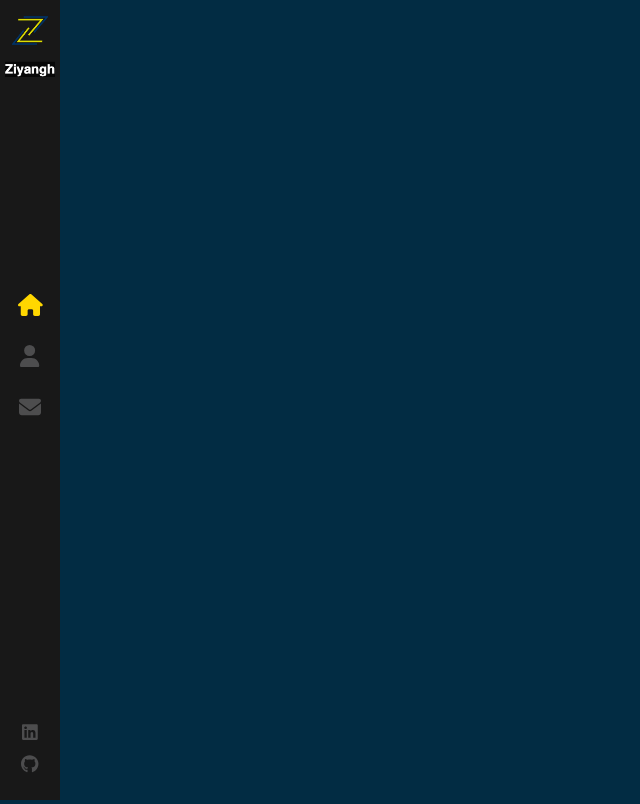
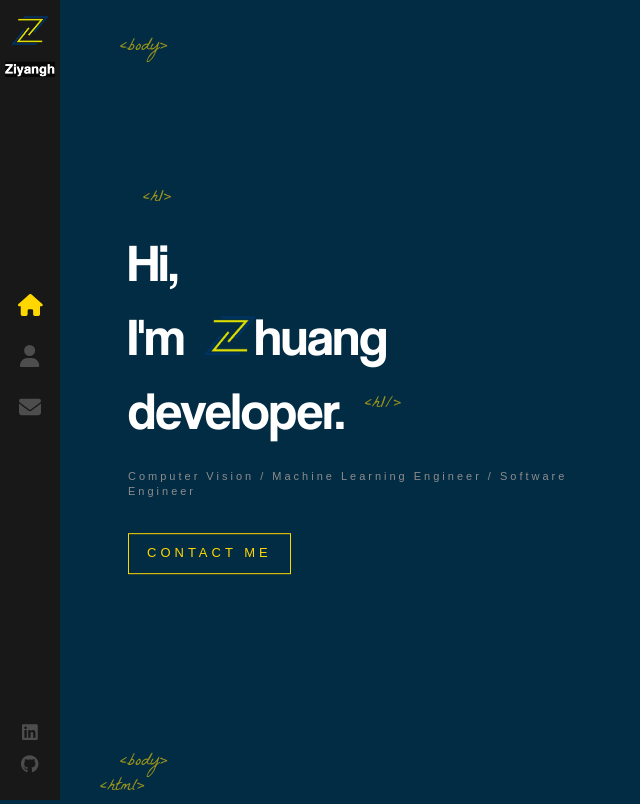
Before and after one commit to huang997733/react-portfolio, a React (Create React App) app: page / in a window 1280 px wide. Shown: the whole page, without its empty margins (0-640 px from the left). Built offline with nearby package versions, Linux system fonts and the light colour scheme.

Commit message:
Building home page

```diff
--- a/src/App.js
+++ b/src/App.js
@@ -1,12 +1,15 @@
 import './App.scss'
 import { Routes, Route } from 'react-router-dom'
 import Layout from './components/Layout'
+import Home from './components/Home'
 
 function App() {
   return (
     <>
       <Routes>
-        <Route path="/" element={<Layout />} />
+        <Route path="/" element={<Layout />}>
+          <Route index element={<Home />} />
+        </Route>
       </Routes>
     </>
   )
--- /dev/null
+++ b/src/components/AnimatedLetters/index.js
@@ -0,0 +1,15 @@
+import './index.scss'
+
+const AnimatedLetters = ({ letterClass, strArray, idx }) => {
+  return (
+    <span>
+      {strArray.map((char, i) => (
+        <span key={char + i} className={`${letterClass} _${i + idx}`}>
+          {char}
+        </span>
+      ))}
+    </span>
+  )
+}
+
+export default AnimatedLetters
--- /dev/null
+++ b/src/components/Home/index.js
@@ -0,0 +1,43 @@
+import { useState } from 'react'
+import { Link } from 'react-router-dom'
+import LogoTitle from '../../assets/images/logo-Z.png'
+import AnimatedLetters from '../AnimatedLetters'
+import './index.scss'
+
+const Home = () => {
+  const [letterClass, setLetterClass] = useState('text-animate')
+  const nameArray = ['h', 'u', 'a', 'n', 'g']
+  const jobArray = ['d', 'e', 'v', 'e', 'l', 'o', 'p', 'e', 'r', '.']
+
+  return (
+    <div className="container home-page">
+      <div className="text-zone">
+        <h1>
+          <span className={letterClass}>H</span>
+          <span className={`${letterClass} _12`}>i,</span>
+          <br />
+          <span className={`${letterClass} _13`}>I</span>
+          <span className={`${letterClass} _14`}>'m</span>
+          <img src={LogoTitle} alt="developer" />
+          <AnimatedLetters
+            letterClass={letterClass}
+            strArray={nameArray}
+            idx={15}
+          />
+          <br />
+          <AnimatedLetters
+            letterClass={letterClass}
+            strArray={jobArray}
+            idx={20}
+          />
+        </h1>
+        <h2>Computer Vision / Machine Learning Engineer / Software Engineer</h2>
+        <Link to="/contact" className="flat-button">
+          CONTACT ME
+        </Link>
+      </div>
+    </div>
+  )
+}
+
+export default Home
--- /dev/null
+++ b/src/components/Home/index.scss
@@ -0,0 +1,79 @@
+.home-page {
+  .text-zone {
+    position: absolute;
+    left: 10%;
+    top: 50%;
+    transform: translateY(-50%);
+    width: 40%;
+    max-height: 90%;
+  }
+  h1 {
+    color: #fff;
+    font-size: 53px;
+    margin: 0;
+    font-family: 'Coolvetica';
+    font-weight: 400;
+
+    &::before {
+      content: '<h1>';
+      font-family: 'La Belle Aurore';
+      color: #ffd700;
+      font-size: 18px;
+      position: absolute;
+      margin-top: -40px;
+      left: 15px;
+      opacity: 0.6;
+    }
+
+    &::after {
+      content: '<h1/>';
+      font-family: 'La Belle Aurore';
+      color: #ffd700;
+      font-size: 18px;
+      position: absolute;
+      margin-top: 18px;
+      margin-left: 20px;
+      animation: fadeIn 1s 1.7s backwards;
+      opacity: 0.6;
+    }
+
+    img {
+      width: 50px;
+      margin-left: 20px;
+      opacity: 0;
+      height: auto;
+      animation: rotateIn 1s linear both;
+      animation-delay: 1.4s;
+    }
+  }
+
+  h2 {
+    color: #8d8d8d;
+    margin-top: 20px;
+    font-weight: 400;
+    font-size: 11px;
+    font-family: sans-serif;
+    letter-spacing: 3px;
+    animation: fadeIn 1s 1.8s backwards;
+  }
+
+  .flat-button {
+    color: #ffd700;
+    font-size: 13px;
+    font-weight: 400;
+    letter-spacing: 4px;
+    font-family: sans-serif;
+    text-decoration: none;
+    padding: 10px 18px;
+    border: 1px solid #ffd700;
+    margin-top: 25px;
+    float: left;
+    animation: fadeIn 1s 1.8s backwards;
+    white-space: nowrap;
+
+    &:hover {
+      background: #ffd700;
+      color: #333;
+    }
+  }
+}
--- a/src/components/Layout/index.js
+++ b/src/components/Layout/index.js
@@ -1,11 +1,23 @@
 import './index.scss'
 import Sidebar from '../Sidebar'
+import { Outlet } from 'react-router-dom'
 
 const Layout = () => {
   return (
-    <>
+    <div className="App">
       <Sidebar />
-    </>
+      <div className="page">
+        <span className="tags top-tags">&lt;body&gt;</span>
+
+        <Outlet />
+
+        <span className="tags bottom-tags">
+          &lt;body&gt;
+          <br />
+          <span className="bottom-tag-html">&lt;html&gt;</span>
+        </span>
+      </div>
+    </div>
   )
 }
 
--- a/src/components/Layout/index.scss
+++ b/src/components/Layout/index.scss
@@ -0,0 +1,39 @@
+.page {
+  width: 100%;
+  height: 100%;
+  position: absolute;
+}
+
+.top-tags {
+  bottom: auto;
+  top: 35px;
+}
+
+.tags {
+  color: #ffd700;
+  opacity: 0.6;
+  position: absolute;
+  bottom: 0;
+  left: 120px;
+  font-size: 18px;
+  font-family: 'La Belle Aurore';
+}
+
+.bottom-tag-html {
+  margin-left: -20px;
+}
+
+.container {
+  width: 100%;
+  will-change: contents;
+  height: 90%;
+  min-height: 566px;
+  position: absolute;
+  opacity: 0;
+  top: 5%;
+  margin: 0 auto;
+  z-index: 1;
+  transform-style: preserve-3d;
+  animation: fadeIn 1s forwards;
+  animation-delay: 0.5s;
+}
```
Also changed, not shown: src/components/AnimatedLetters/index.scss (added).
